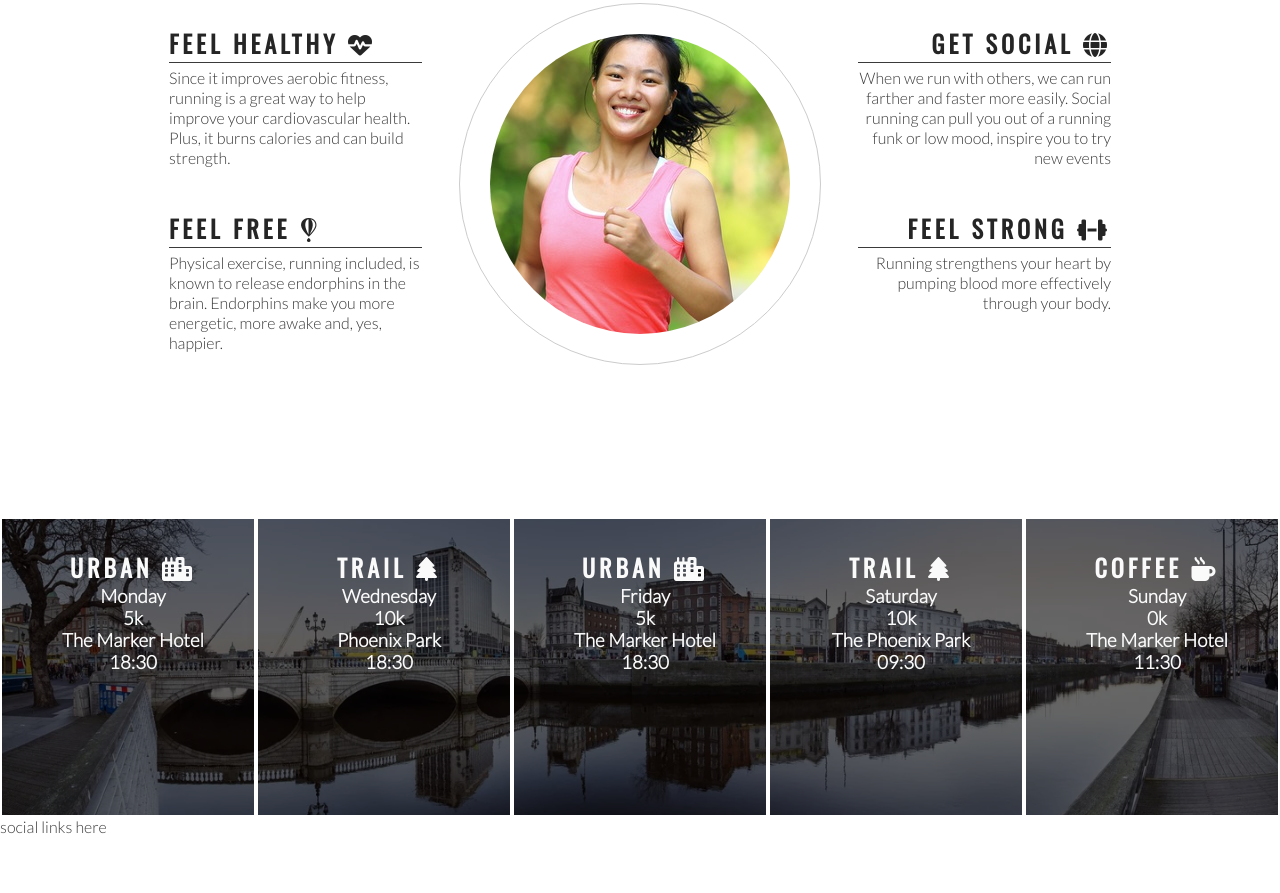
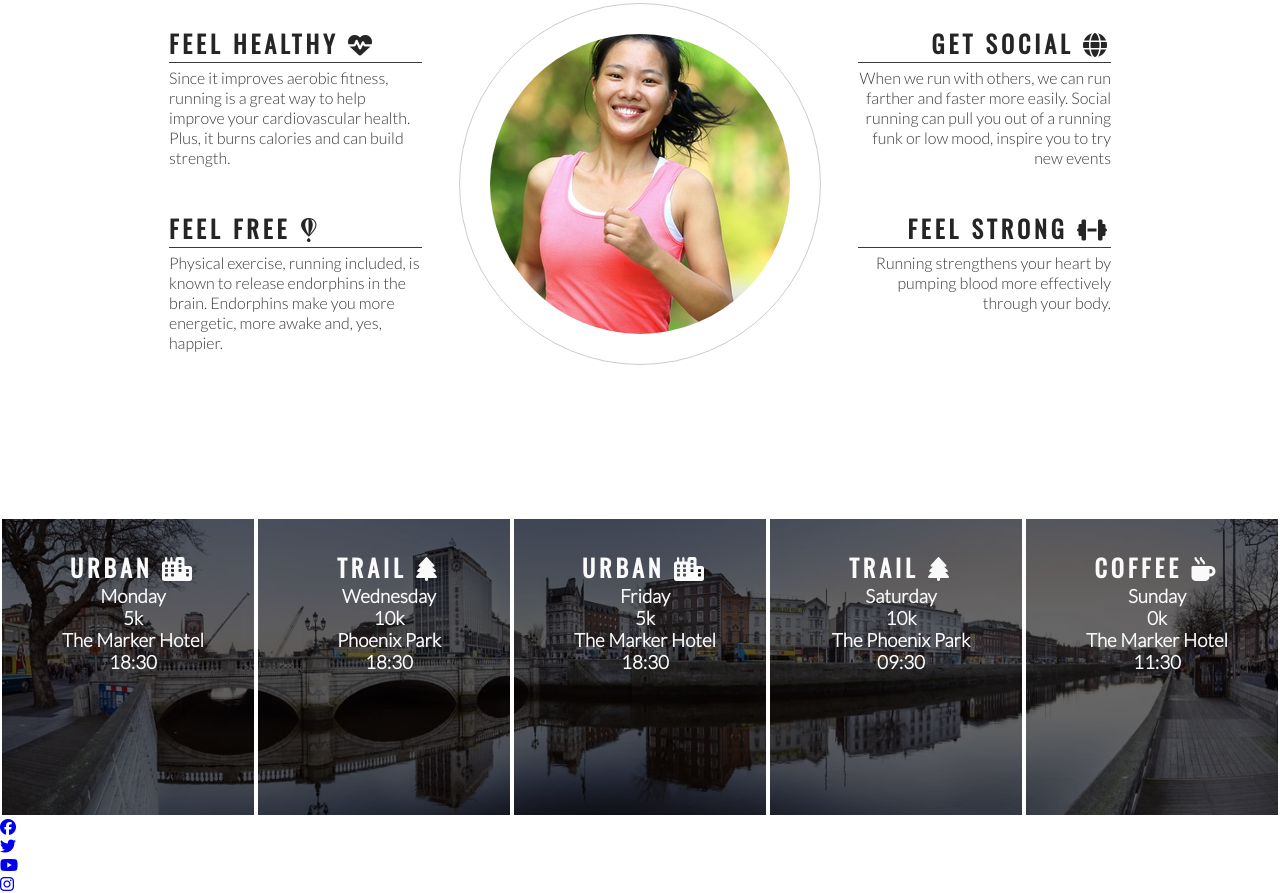
Before and after one commit to EndaMcCabe/LoveRunning, a plain HTML site: page index.html in a window 1280 px wide. Shown: the part 778-1671 px from the top of the page. Before the commit the page ends 1614 px from the top, so only its background shows below. Drawn offline with nearby package versions, Linux system fonts and the light colour scheme.

Commit message:
Add social icons to footer

```diff
--- a/index.html
+++ b/index.html
@@ -104,7 +104,20 @@
             </div>
         </section>
         <footer>
-            social links here
+            <ul>
+                <li>
+                    <a href="https://facebook.com" target="_blank" rel="noopener" aria-label="Visit our Facebook page (Open a new page)"><i class="fa-brands fa-facebook"></i></a>
+                </li>
+                <li>
+                    <a href="https://twitter.com" target="_blank" rel="noopener" aria-label="Visit our Twitter page (Open a new page)"><i class="fa-brands fa-twitter"></i></a>
+                </li>
+                <li>
+                    <a href="https://youtube.com" target="_blank" rel="noopener" aria-label="Visit our Youtube page (Open a new page)"><i class="fa-brands fa-youtube"></i></a>
+                </li>
+                <li>
+                    <a href="https://instagram.com" target="_blank" rel="noopener" aria-label="Visit our Instagram page (Open a new page)"><i class="fa-brands fa-instagram"></i></a>
+                </li>
+            </ul>
         </footer>
 
         <!-- Font awesome script -->
```
